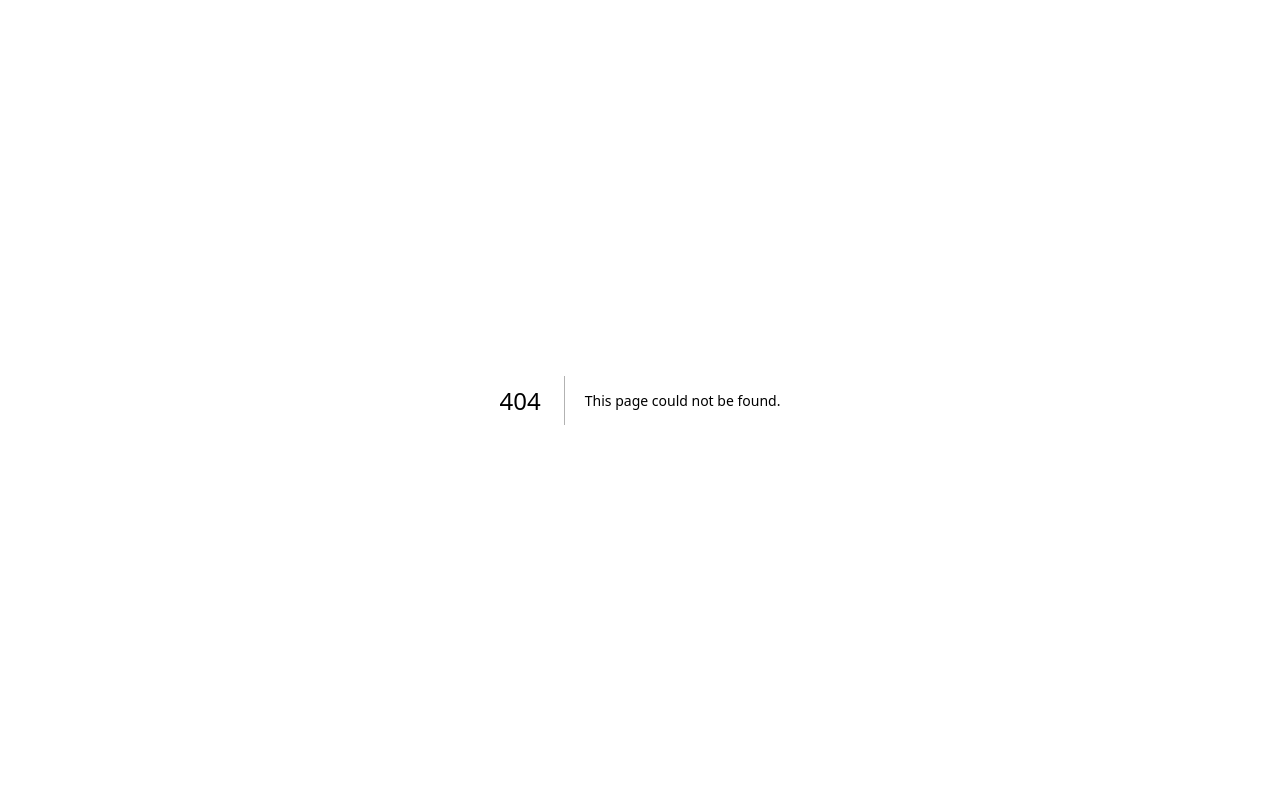
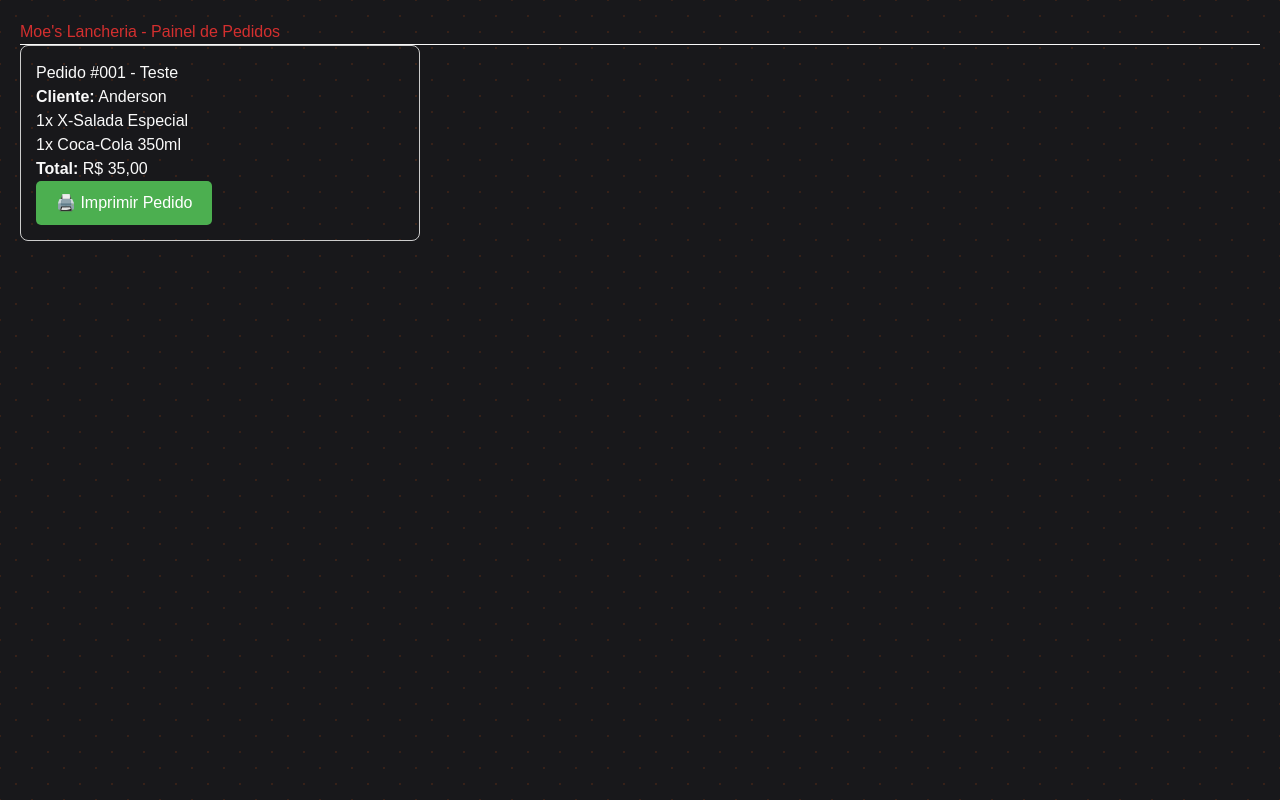
Before and after one commit to AndersonArnold/moes-cardapio, a Next.js app: page /pedidos in a window 1280 px wide. Before the commit this address had no page. Built offline with nearby package versions, Linux system fonts and the light colour scheme.

Commit message:
Create page.tsx

```diff
--- /dev/null
+++ b/src/app/pedidos/page.tsx
@@ -0,0 +1,38 @@
+'use client';
+
+export default function PedidosPage() {
+  const handlePrint = () => {
+    window.print();
+  };
+
+  return (
+    <div style={{ padding: '20px', fontFamily: 'sans-serif' }}>
+      <h1 style={{ color: '#d32f2f' }}>Moe's Lancheria - Painel de Pedidos</h1>
+      <hr />
+
+      <div style={{ border: '1px solid #ccc', padding: '15px', borderRadius: '8px', maxWidth: '400px' }}>
+        <h3>Pedido #001 - Teste</h3>
+        <p><strong>Cliente:</strong> Anderson</p>
+        <ul>
+          <li>1x X-Salada Especial</li>
+          <li>1x Coca-Cola 350ml</li>
+        </ul>
+        <p><strong>Total:</strong> R$ 35,00</p>
+
+        <button
+          onClick={handlePrint}
+          style={{
+            backgroundColor: '#4CAF50',
+            color: 'white',
+            padding: '10px 20px',
+            border: 'none',
+            borderRadius: '5px',
+            cursor: 'pointer'
+          }}
+        >
+          🖨️ Imprimir Pedido
+        </button>
+      </div>
+    </div>
+  );
+}
```
